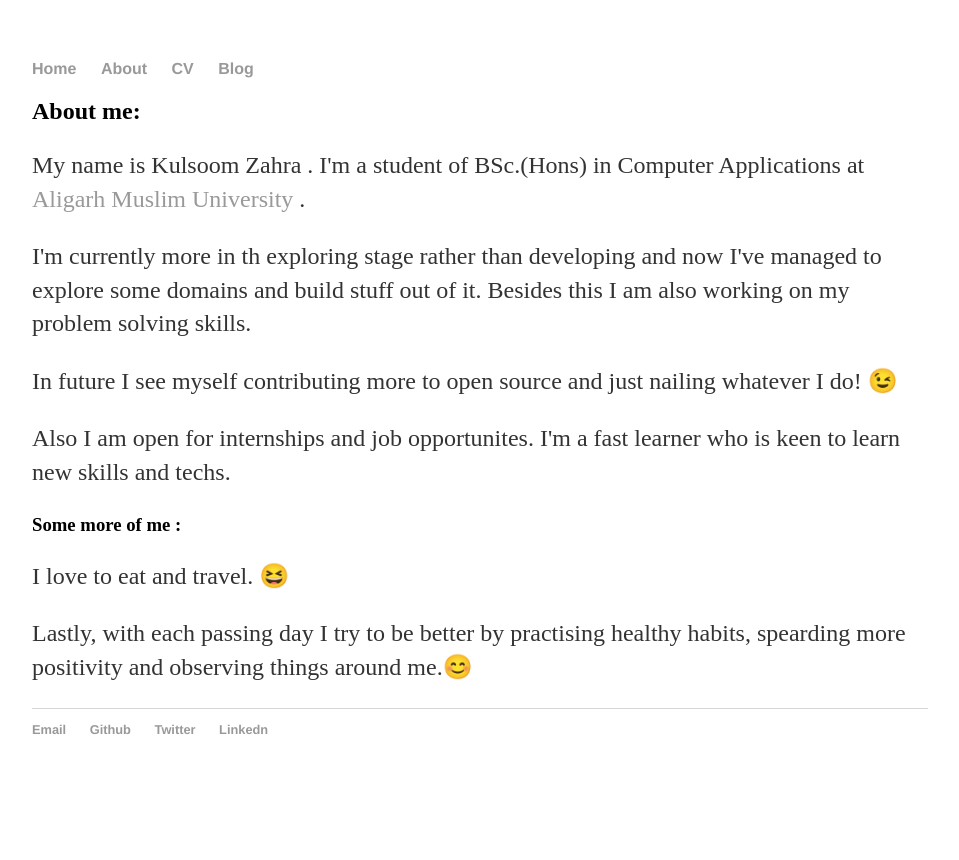
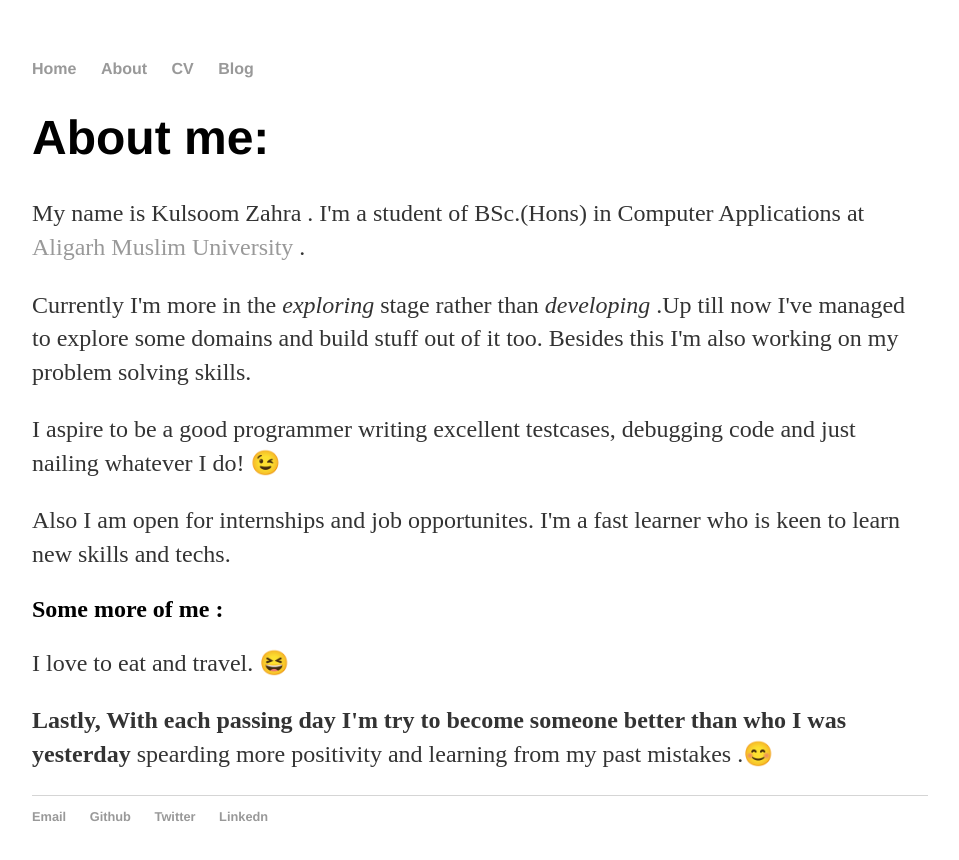
Before and after one commit to kulsoomzahra/kulsoomzahra.github.io, a Jekyll site: the page built from about/index.html, in a window 1280 px wide. Shown: the top 860 px of the page, without its empty margins (160-1119 px from the left). Built offline with Jekyll 4.4.1, drawn with Linux system fonts in a browser that asks for light colours.

Commit message:
Update index.html

```diff
--- a/about/index.html
+++ b/about/index.html
@@ -3,24 +3,26 @@ layout: default
 title: About Me | kulsoomzahra
 ---
 <div class="blurb">
-	<h2>About me:</h2>
+	<h1>About me:</h1>
 		<p>
 			My name is Kulsoom Zahra . I'm a student of BSc.(Hons) in Computer Applications at <a href="https://www.amu.ac.in"> Aligarh Muslim University </a>.
 		</p>
 		<p>
-			I'm currently more in th exploring stage rather than developing and now I've managed to explore some domains and build stuff out of it. Besides this I am also working on my problem solving skills.
+			Currently I'm more in the <em>exploring</em> stage rather than <em>developing</em> .Up till now I've managed to explore some domains and build stuff out of it too.
+			Besides this I'm also working on my problem solving skills.
 		</p>
 		<p>
-			In future I see myself contributing more to open source and just nailing whatever I do!  &#128521
+		 I aspire to be a good programmer writing excellent testcases, debugging code and just nailing whatever I do!  &#128521
 		</p>
 		<p>
 		Also I am open for internships and job opportunites. I'm a fast learner who is keen to learn new skills and techs.
 		</p>
 
-	<h3>Some more of me :</h3>
+	<h2>Some more of me :</h2>
 		<p>
 			I love to eat and travel. &#128518;
      </p>
-		<p>Lastly, with each passing day I try to be better by practising healthy habits, spearding more positivity and observing things around me.&#128522;</p>
+		<p><b>Lastly, With each passing day I'm try to become someone better than who I was yesterday</b>
+			spearding more positivity and learning from my past mistakes .&#128522;</p>
 
 </div>
```
